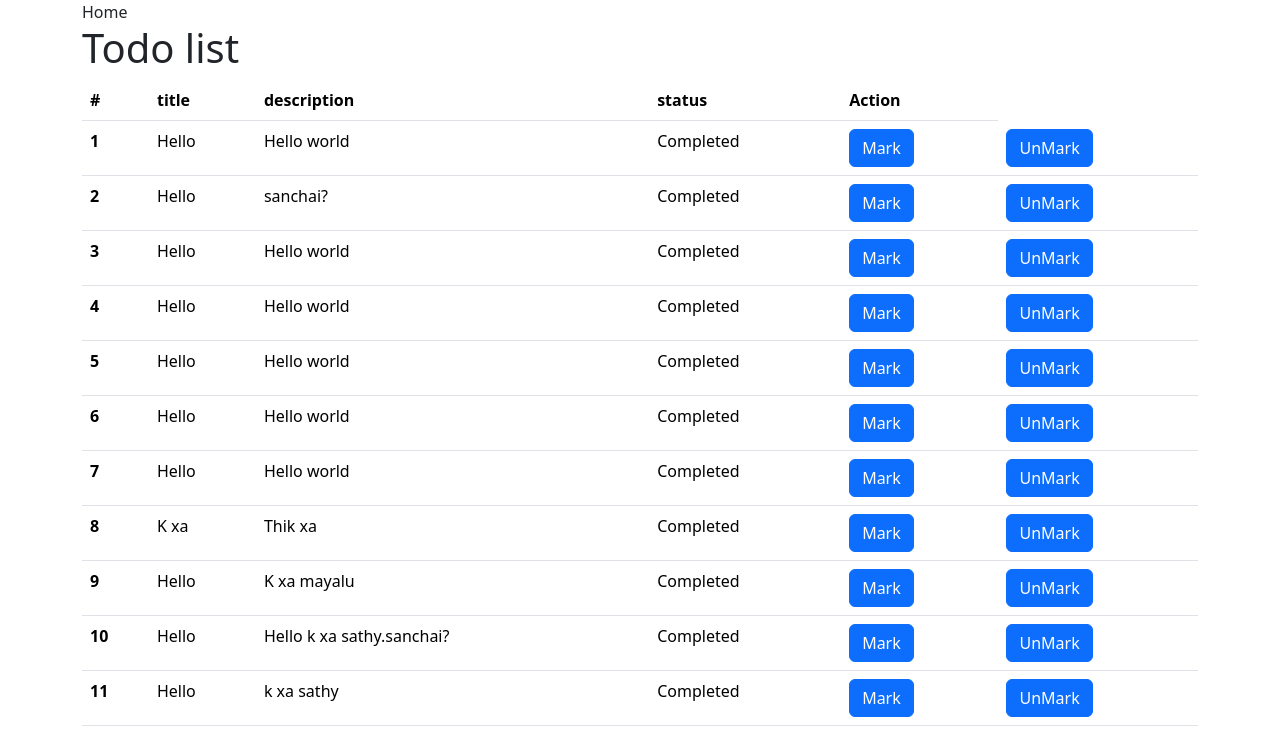
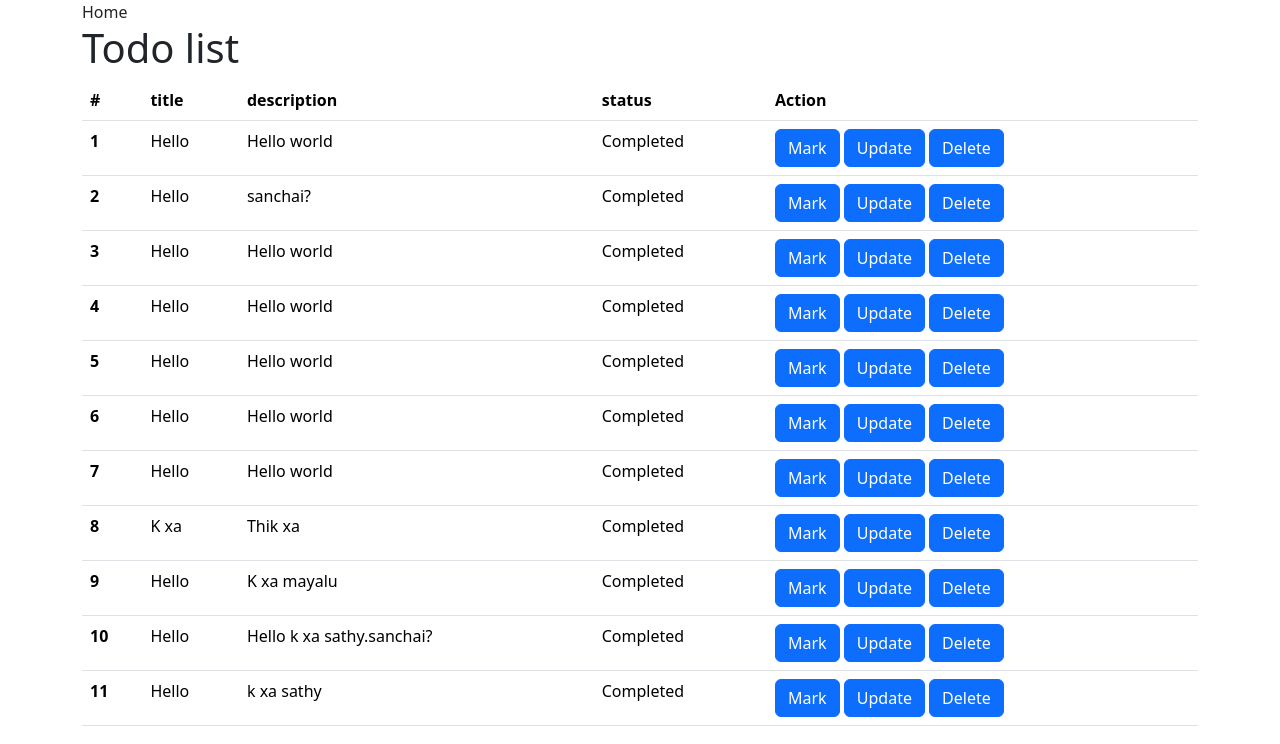
Before and after one commit to SoOzal97/Todo-List, a Django app: page / in a window 1280 px wide. Shown: the part 56-800 px from the top of the page. Run offline with Django 5.2, Linux system fonts and the light colour scheme; data comes from the database, SQL or seed files in the repository; both versions use the stored data as it was after the commit.

Commit message:
Added update and delete button

```diff
--- a/Templates/index.html
+++ b/Templates/index.html
@@ -32,9 +32,8 @@
         </td>
         <td>
             <a class='btn btn-primary' href="task/{{task.id}}">Mark</a>
-        </td>
-        <td>
-            <a class='btn btn-primary' href="task/{{task.id}}">UnMark</a>
+            <a class='btn btn-primary' href="task/{{task.id}}/edit">Update</a>
+            <a class='btn btn-primary' href="task/{{task.id}}/delete">Delete</a>
         </td>
         </tr>
         {% endfor %}
--- a/Templates/update_task.html
+++ b/Templates/update_task.html
@@ -1,6 +1,6 @@
 {% extends "base.html" %}
 {% block title %}
-Create task
+Update task
 {% endblock title %}
 {% block body %}
 
@@ -11,7 +11,7 @@ Create task
   {{error}}
 </div>{% endif %}
 
-<form action="/create-task" method='POST'>
+<form action="/task/{{task.id}}/edit" method='POST'>
 
     {% csrf_token %}
     <div class="mb-3">
--- a/tofo/urls.py
+++ b/tofo/urls.py
@@ -6,7 +6,7 @@ urlpatterns = [
     path("",index),
     path("contact",contact),
     path("task/<pk>",mark_as_completed),
-    path("task/<pk>",mark_as_uncompleted),
     path("create-task",create_task),
-    path("task/<pk>/edit",update_task)
+    path("task/<pk>/edit",update_task),
+    path("task/<pk>/delete",delete_task),
     ]
--- a/tofo/views.py
+++ b/tofo/views.py
@@ -30,14 +30,31 @@ def create_task(request):
 
 def update_task(request,pk):
     task=Task.objects.get(pk=pk)
-    task.title=request.get('title')
-    task.description=request.get('description')
-    task.save()
-
     context={
         'task':task
     }
+
+    if request.method == "POST":
+        title= request.POST.get('title')
+        description= request.POST.get('description')
+
+        if title == '' and description == '':
+            context ={
+                'error': 'Both fields are required'
+            }
+            return render(request,'create_task.html',context)
+        task.title=title
+        task.description=description
+        task.status=False
+        task.save()
+        return redirect("/")
     return render(request,'update_task.html',context)
+
+
+def delete_task(request,pk):
+    task=Task.objects.get(pk=pk)
+    task.delete()
+    return redirect('/')
 
 
 def mark_as_completed(request,pk):
@@ -48,8 +65,8 @@ def mark_as_completed(request,pk):
 
 
 
-def mark_as_uncompleted(request,pk):
-    task=Task.objects.get(pk=pk)
-    task.status=True
-    task.delete()
-    return redirect('/')
+# def mark_as_uncompleted(request,pk):
+#     task=Task.objects.get(pk=pk)
+#     task.status=True
+#     task.delete()
+#     return redirect('/')
```
Also changed, not shown: db.sqlite3.
